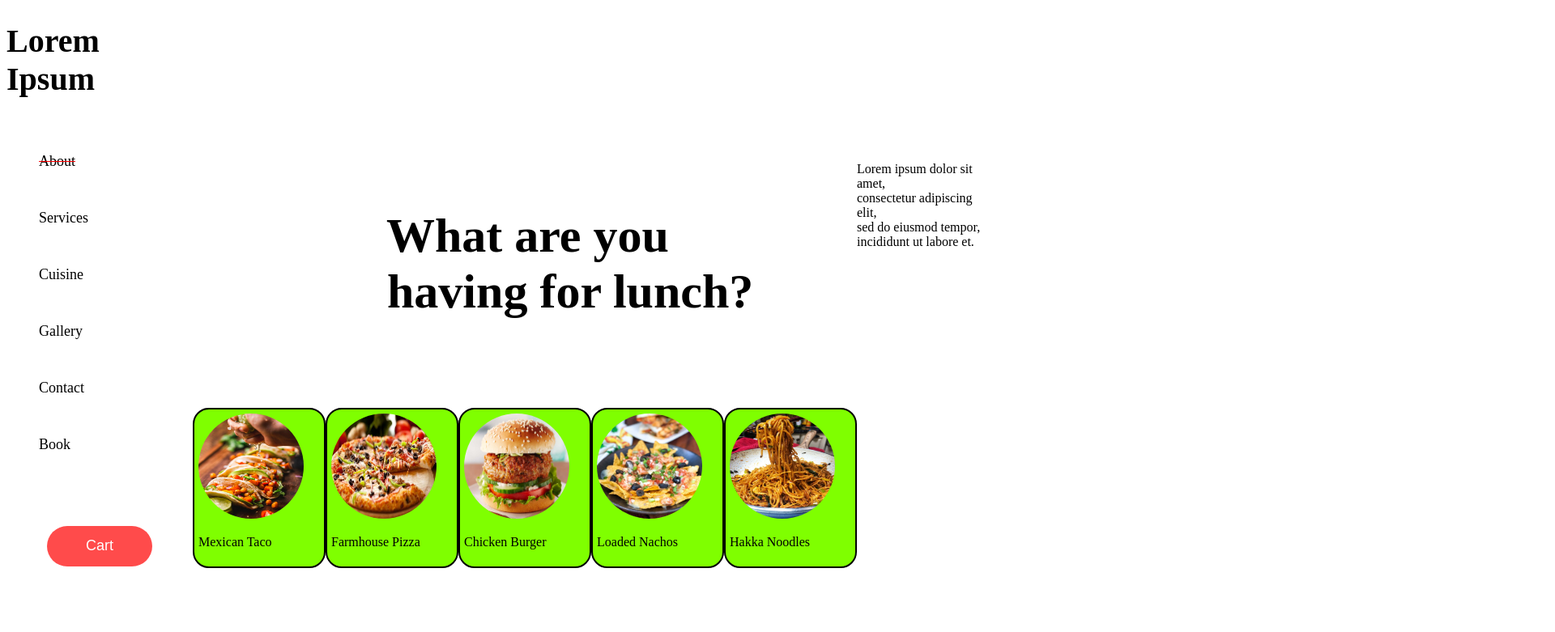
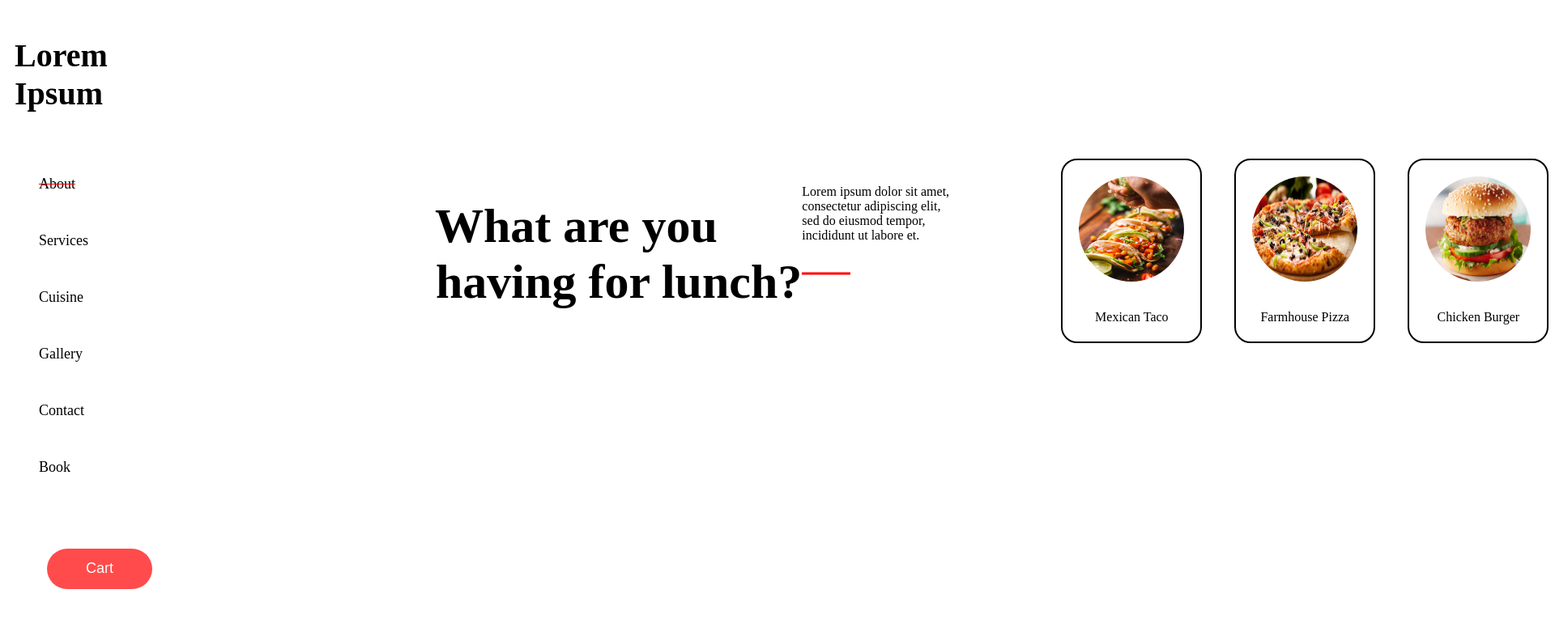
Before and after one commit to namrotadutta/Inkoop, a plain HTML site: page index.html in a window 1280 px wide. Shown: the top 781 px of the page at 81% size, 1920 px wide, since content can reach past the window. Drawn offline with Linux system fonts and the light colour scheme.

Commit message:
update changes

```diff
--- a/css/style.css
+++ b/css/style.css
@@ -1,115 +1,17 @@
-/* header {
-  font-weight: bolder;
-  font-size: 20px;
-  width: 100%;
-}
-.cart img {
-  width: 30px;
-  height: 30px;
-}
-
-ul {
-  list-style-type: none;
-}
-li {
-  line-height: 70px;
-  font-size: 18px;
-}
-.decoration {
-  text-decoration: line-through;
-  text-decoration-color: red;
-}
-.headline {
-  white-space: pre;
-  font-size: 40px;
-}
-.flex-container{
-  display: flex;
-  flex-direction: row;
-}
-.mybutton {
-  background-color: red;
-  color: white;
-  font-size: 18px;
-  padding: 5px;
-  width: 130px;
-  height: 50px;
-  margin: 50px;
-  border-radius: 30px;
-  border: transparent;
-  opacity: 0.7;
-}
-.paragraph {
-  white-space: pre-line;
-  margin-right: 50px;
-}
-.wrapper {
-  display: flex;
-}
-@media screen and (max-width: 768px) {
-  .line {
-    width: 30px;
-    height: 3px;
-    margin: 5px;
-    background: tomato;
-  }
-  .res-line {
-    position: absolute;
-    left: 5%;
-    cursor: pointer;
-    top: 7%;
-  }
-   .flex-container{
-    flex-direction: column;
-    text-align: justify;
-
-  }
-  .navbar {
-    display: none;
-  }
-     .headline> h1{
-    justify-content: center;
-  }
-  .paragraph{
-    text-align: center;
-  }
-  .file1 {
-    display: none;
-  }
-  .file2 {
-    text-align: center;
-  }
-  .cart img {
-    position: absolute;
-    right: 5%;
-    cursor: pointer;
-    top: 7%;
-  }
-}
-@media screen and (min-width: 768px) {
-  .file2 {
-    display: none;
-  }
-  .cart img {
-    display: none;
-  }
-}
-*/
-.wrapper{
+ .wrapper{
   display: flex;
 }
 header {
   font-weight: bolder;
   font-size: 20px;
   width: 100%;
+  padding: 10px;
 }
-.headline> h1 {
+.headline h1 {
   white-space: pre;
-   font-size: 60px;
-
-
+  font-size: 60px;
+  display: inline;
 }
-
 ul {
   list-style-type: none;
 }
@@ -133,39 +35,37 @@ li {
   border: transparent;
   opacity: 0.7;
 }
-
 .paragraph {
   white-space: pre-line;
-  margin-right: 50px;
+}
+.redline{
+  color: red;
+  white-space: pre;
 }
 .flex-container{
 display: flex;
 }
-.image img{
+.gallery img{
   width: 130px;
   height: 130px;
   border-radius: 50%;
-  align-items: center;
-
+  margin: 15px;
 }
 .gallery{
-  background: chartreuse;
   width: 150px;
   border-radius: 20px;
-  height: 150px;
+  height: 200px;
   display: table;
   border: 2px solid;
   padding: 5px;
-
-
+  margin: 20px;
+}
+.text{
+  text-align: center;
 }
 .display{
-  display: flex;
-
-  float: left;
-
+ display: flex;
 }
-
 /* for laptop screen */
 @media screen and (min-width:500px) {
   .file2 {
@@ -174,6 +74,7 @@ display: flex;
   .cart img {
     display: none;
   }
+
 }
 
 /* for mobile screen */
--- a/index.html
+++ b/index.html
@@ -31,9 +31,7 @@
     </header>
     <div class='wrapper'>
         <div class='container'>
-
             <nav class="navbar">
-
                 <ul>
                     <li class='decoration'>About</li>
                     <li>Services</li>
@@ -46,65 +44,81 @@
                     Cart
                 </button>
             </nav>
+        </div>
+        <div class="flex-container">
+            <div class='headline'>
+                <h1>
+                    What are you
+                    having for lunch?
+                </h1>
+            </div>
+            <div class='paragraph'>
+                <p>
+                    Lorem ipsum dolor sit amet,
+                    consectetur adipiscing elit,
+                    sed do eiusmod tempor,
+                    incididunt ut labore et.
 
+                    <svg>
+                        <g>
+                            <line x1="60" y1="20" y2="20" stroke='red' stroke-width='3' d="M5 40 l215 0" />
+
+                        </g>
+                    </svg>
+
+                </p>
+            </div>
         </div>
-
-     <div class="flex-container">
-         <div class='headline'>
-            <h1>
-                What are you
-                having for lunch?
-            </h1>
-            <div class="display">
+        <div class="display">
             <div class="gallery">
-            <div class="image">
                 <img src="image1.jpg" alt="Mexican Taco">
-                <p>Mexican Taco</p>
-
-            </div>
-            </div>
-
-            <div class="gallery">
-                <div class="image">
-                 <img src="image2.jpg" alt="Farmhouse Pizza">
-                 <p>Farmhouse Pizza</p>
-
+                <div class="text">
+                    <p>Mexican Taco</p>
                 </div>
             </div>
             <div class="gallery">
-                <div class="image">
-                 <img src="image3.jpg" alt="Chicken Burger">
-                 <p>Chicken Burger</p>
-
+                <img src="image2.jpg" alt="Farmhouse Pizza">
+                <div class="text">
+                    <p>Farmhouse Pizza</p>
                 </div>
             </div>
             <div class="gallery">
-                <div class="image">
-                 <img src="image4.jpg" alt="Loaded Nachos">
-                 <p>Loaded Nachos</p>
-
+                <img src="image3.jpg" alt="Chicken Burger">
+                <div class="text">
+                    <p>Chicken Burger</p>
                 </div>
             </div>
             <div class="gallery">
-                <div class="image">
-                 <img src="image5.jpg" alt="Hakka Noodles">
-                 <p>Hakka Noodles</p>
-
+                <img src="image4.jpg" alt="Loaded Nachos">
+                <div class="text">
+                    <p>Loaded Nachos</p>
                 </div>
             </div>
+            <div class="gallery">
+                <img src="image5.jpg" alt="Hakka Noodles">
+                <div class="text">
+                    <p>Hakka Noodles</p>
+                </div>
+            </div>
+        </div>
 
-        </div>
-        </div>
-        <div class='paragraph'>
-            <p>
-                Lorem ipsum dolor sit amet,
-                consectetur adipiscing elit,
-                sed do eiusmod tempor,
-                incididunt ut labore et.
+        <!-- <div class='paragraph'>
+                <p>
+                    Lorem ipsum dolor sit amet,
+                    consectetur adipiscing elit,
+                    sed do eiusmod tempor,
+                    incididunt ut labore et.
 
-            </p>
-        </div>
-     </div>
+                   <svg>
+                       <g>
+                        <line x1="60" y1="20" y2="20" stroke='red' stroke-width='3' d="M5 40 l215 0" />
+
+                       </g>
+                   </svg>
+
+                </p>
+            </div> -->
+
     </div>
 </body>
 
```
